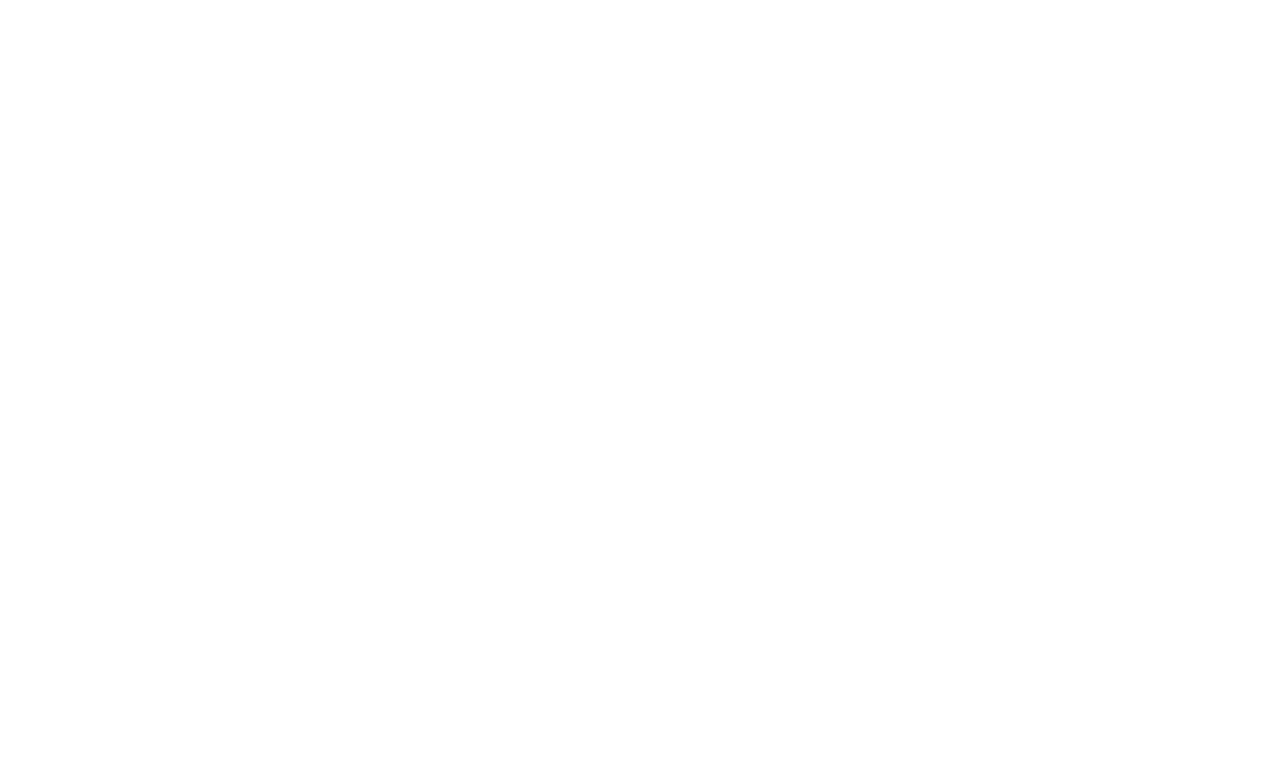
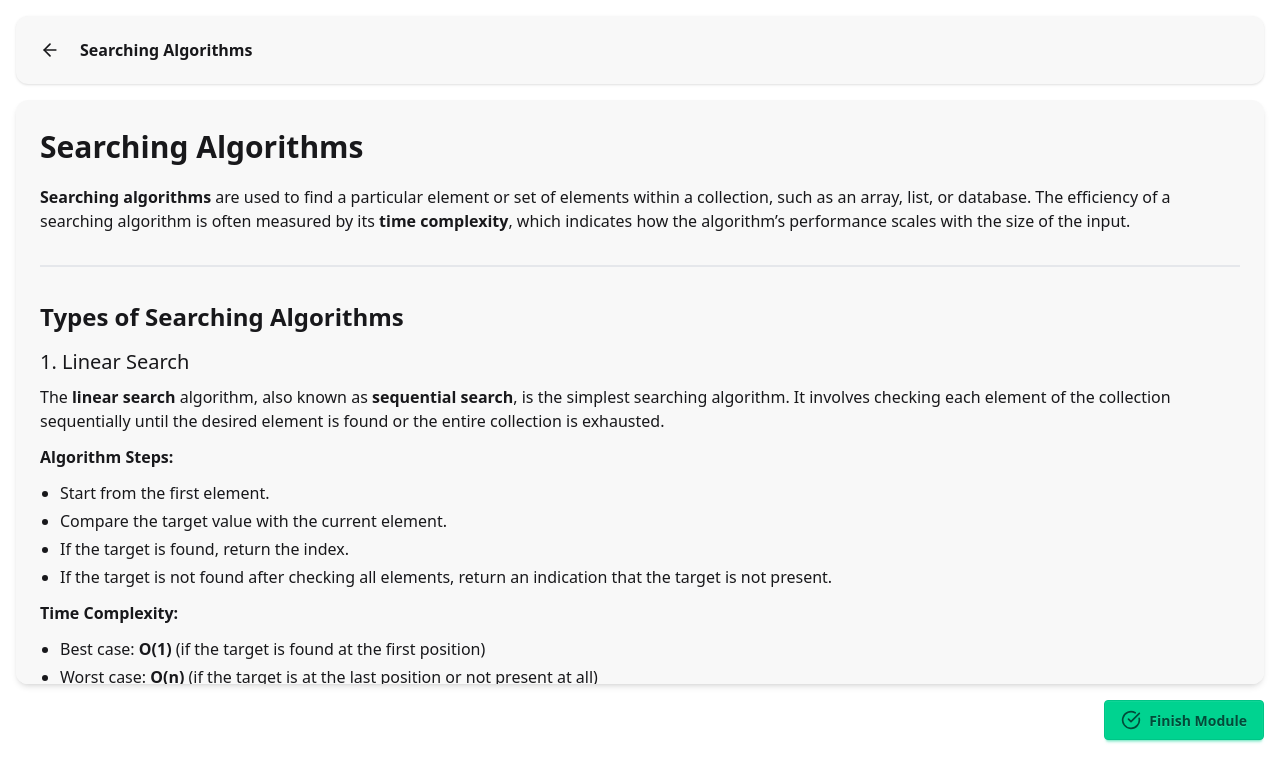
Before and after one commit to tortangChris/EduAR-PWA, a React (Vite) app: page /modules/searching-algorithms in a window 1280 px wide. Shown: the top 782 px of the page. Built offline with nearby package versions, Linux system fonts and the light colour scheme.

Commit message:
add module content to Searching Algorithms

```diff
--- /dev/null
+++ b/public/markdown/2.md
@@ -0,0 +1,146 @@
+# Searching Algorithms
+
+**Searching algorithms** are used to find a particular element or set of elements within a collection, such as an array, list, or database. The efficiency of a searching algorithm is often measured by its **time complexity**, which indicates how the algorithm’s performance scales with the size of the input.
+
+---
+
+## Types of Searching Algorithms
+
+### 1. Linear Search
+
+The **linear search** algorithm, also known as **sequential search**, is the simplest searching algorithm. It involves checking each element of the collection sequentially until the desired element is found or the entire collection is exhausted.
+
+**Algorithm Steps:**
+
+- Start from the first element.
+- Compare the target value with the current element.
+- If the target is found, return the index.
+- If the target is not found after checking all elements, return an indication that the target is not present.
+
+**Time Complexity:**
+
+- Best case: **O(1)** (if the target is found at the first position)
+- Worst case: **O(n)** (if the target is at the last position or not present at all)
+- Average case: **O(n)**
+
+**Advantages:**
+
+- Simple to implement.
+- Does not require the collection to be sorted.
+
+**Disadvantages:**
+
+- Inefficient for large datasets due to its linear nature.
+
+---
+
+### 2. Binary Search
+
+The **binary search** algorithm is much more efficient than linear search but requires the collection to be sorted. It works by repeatedly dividing the search interval in half. If the target value is less than the middle element, the algorithm searches the left half, otherwise, it searches the right half.
+
+**Algorithm Steps:**
+
+- Start with the entire sorted collection.
+- Find the middle element of the collection.
+- If the target value equals the middle element, return the index.
+- If the target is less than the middle element, repeat the search on the left half.
+- If the target is greater than the middle element, repeat the search on the right half.
+- Repeat until the target is found or the search interval is empty.
+
+**Time Complexity:**
+
+- Best case: **O(1)** (if the middle element is the target)
+- Worst case: **O(log n)** (each comparison halves the search space)
+- Average case: **O(log n)**
+
+**Advantages:**
+
+- Much more efficient than linear search for large datasets.
+- Optimal time complexity with sorted data.
+
+**Disadvantages:**
+
+- Requires the collection to be sorted before searching.
+
+---
+
+### 3. Interpolation Search
+
+**Interpolation search** is an improvement on binary search that works on the assumption that the values in the collection are uniformly distributed. Instead of always picking the middle element like binary search, it estimates the position of the target value based on the values at the ends of the collection.
+
+**Algorithm Steps:**
+
+- Start with the entire sorted collection.
+- Calculate the probable position of the target value using the formula:
+  \[
+  pos = low + \frac{(target - arr[low]) \cdot (high - low)}{arr[high] - arr[low]}
+  \]
+- If the target is at the calculated position, return that index.
+- If the target is smaller, search the left part of the collection.
+- If the target is larger, search the right part of the collection.
+- Repeat until the target is found or the range becomes invalid.
+
+**Time Complexity:**
+
+- Best case: **O(log log n)**
+- Worst case: **O(n)** (if the distribution of values is highly skewed)
+- Average case: **O(log log n)** (with uniformly distributed data)
+
+**Advantages:**
+
+- Can be faster than binary search when values are uniformly distributed.
+
+**Disadvantages:**
+
+- Assumes a uniform distribution, which might not always be the case.
+- More complex to implement than binary search.
+
+---
+
+### 4. Exponential Search
+
+**Exponential search**, also called **doubling search**, is an algorithm designed to find an element in a sorted array. The main advantage of exponential search is that it combines **binary search** with **exponentially increasing intervals** to find the range where the element could exist.
+
+**Algorithm Steps:**
+
+- Start with the first element, and repeatedly double the index (2, 4, 8, 16, etc.) until the element at the current index is greater than or equal to the target value.
+- Once the range is found, apply binary search within that range.
+
+**Time Complexity:**
+
+- Best case: **O(1)**
+- Worst case: **O(log n)**
+- Average case: **O(log n)**
+
+**Advantages:**
+
+- Efficient for unbounded or infinite-sized data structures.
+
+**Disadvantages:**
+
+- Requires a sorted collection.
+
+---
+
+## Choosing the Right Searching Algorithm
+
+The choice of searching algorithm depends on several factors:
+
+- **Data Size:** For small datasets, linear search might be sufficient. For larger datasets, binary search or other faster algorithms are recommended.
+- **Data Organization:** If the collection is not sorted, linear search is often the best choice unless the dataset is large enough to justify sorting it first.
+- **Memory Constraints:** Some searching algorithms like binary search may have lower memory overhead compared to others.
+
+<!-- ## References:
+
+1. Cormen, T. H., Leiserson, C. E., Rivest, R. L., & Stein, C. (2009). *Introduction to Algorithms* (3rd ed.). MIT Press.
+   Link: [https://mitpress.mit.edu/9780262033848/introduction-to-algorithms/](https://mitpress.mit.edu/9780262033848/introduction-to-algorithms/)
+
+2. GeeksforGeeks. (n.d.). [Searching Algorithms](https://www.geeksforgeeks.org/searching-algorithms/).
+   Link: [https://www.geeksforgeeks.org/searching-algorithms/](https://www.geeksforgeeks.org/searching-algorithms/)
+
+3. Khan Academy. (n.d.). [Intro to Searching Algorithms](https://www.khanacademy.org/computing/computer-science/algorithms)
+   Link: [https://www.khanacademy.org/computing/computer-science/algorithms](https://www.khanacademy.org/computing/computer-science/algorithms)
+
+4. TopCoder. (n.d.). [Searching Algorithms](https://www.topcoder.com/community/competitive-programming/tutorials/searching-algorithms)
+   Link: [https://www.topcoder.com/community/competitive-programming/tutorials/searching-algorithms](https://www.topcoder.com/community/competitive-programming/tutorials/searching-algorithms)
+ -->
--- /dev/null
+++ b/src/components/SearchingAlgorithmsContent.jsx
@@ -0,0 +1,15 @@
+import React from "react";
+import ReactMarkdown from "react-markdown";
+import content from "../../public/markdown/2.md?raw";
+
+const SearchingAlgorithmsContent = () => {
+  return (
+    <div className="bg-base-200 rounded-xl shadow-md h-[calc(86vh-6.5rem)] overflow-y-auto p-6 space-y-4 text-left">
+      <div className="markdown-body">
+        <ReactMarkdown>{content}</ReactMarkdown>
+      </div>
+    </div>
+  );
+};
+
+export default SearchingAlgorithmsContent;
--- /dev/null
+++ b/src/components/SearchingAlgorithmsHeader.jsx
@@ -0,0 +1,23 @@
+import React from "react";
+import { ArrowLeft } from "lucide-react";
+import { useNavigate } from "react-router-dom";
+
+const SearchingAlgorithmsHeader = () => {
+  const navigate = useNavigate();
+
+  return (
+    <div className="sticky top-0 z-10">
+      <div className="bg-base-200 rounded-xl shadow p-4 flex items-center gap-3">
+        <button
+          onClick={() => navigate("/modules")}
+          className="p-2 rounded-full hover:bg-base-300 transition"
+        >
+          <ArrowLeft className="w-5 h-5" />
+        </button>
+        <h2 className="text-m font-bold">Searching Algorithms</h2>
+      </div>
+    </div>
+  );
+};
+
+export default SearchingAlgorithmsHeader;
--- a/src/modules/SearchingAlgorithms.jsx
+++ b/src/modules/SearchingAlgorithms.jsx
@@ -1,7 +1,36 @@
 import React from "react";
+import { CheckCircle } from "lucide-react";
+import { useNavigate, useLocation } from "react-router-dom";
+import SearchingAlgorithmsHeader from "../components/SearchingAlgorithmsHeader";
+import SearchingAlgorithmsContent from "../components/SearchingAlgorithmsContent";
 
 const SearchingAlgorithms = () => {
-  return <div></div>;
+  const navigate = useNavigate();
+  const location = useLocation();
+
+  // ✅ Get current module index from route state
+  const index = location.state?.index ?? 0;
+
+  const handleFinishModule = () => {
+    // ✅ Return to /modules with the finished module index
+    navigate("/modules", { state: { finishedModuleIndex: index } });
+  };
+
+  return (
+    <div className="h-[calc(100vh)] overflow-y-auto p-4 bg-base-100 space-y-4">
+      <SearchingAlgorithmsHeader />
+      <SearchingAlgorithmsContent />
+      <div className="flex justify-end">
+        <button
+          onClick={handleFinishModule}
+          className="btn btn-success flex items-center gap-2"
+        >
+          <CheckCircle className="w-5 h-5" />
+          Finish Module
+        </button>
+      </div>
+    </div>
+  );
 };
 
 export default SearchingAlgorithms;
```
